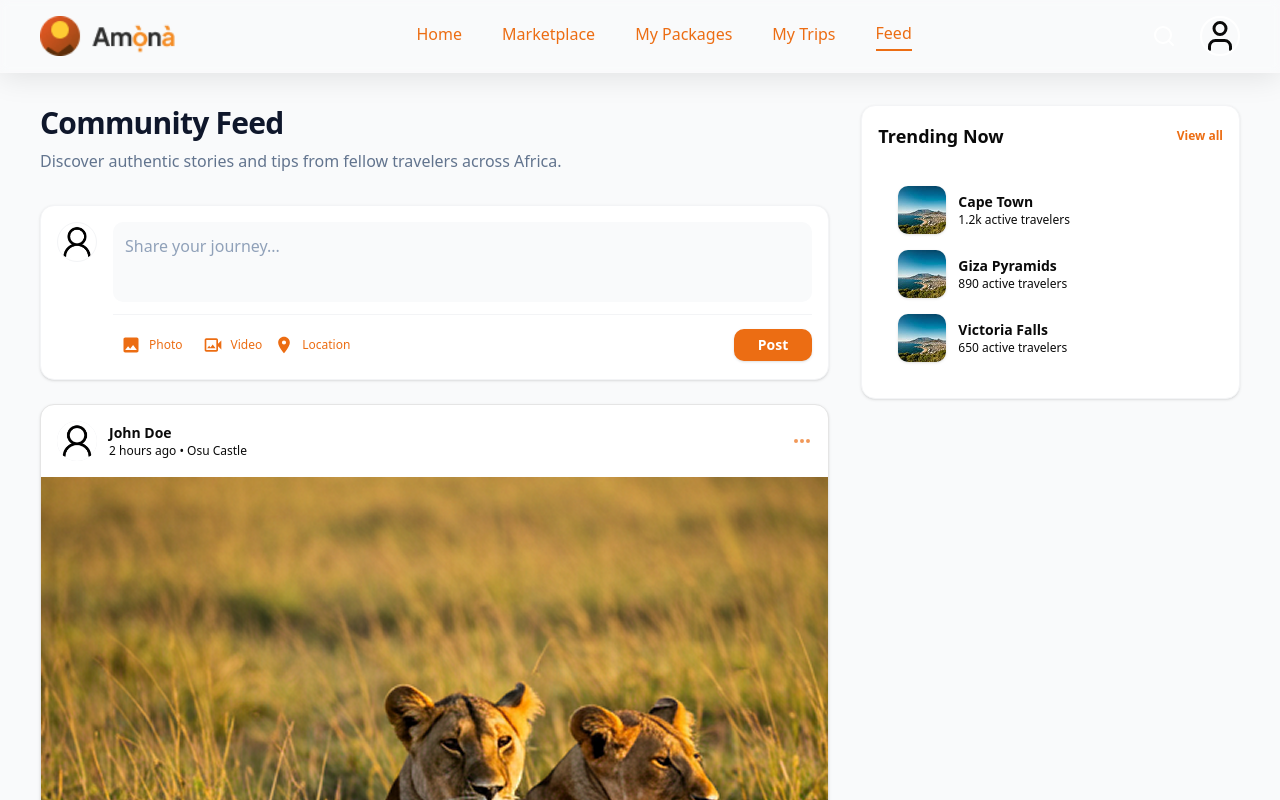
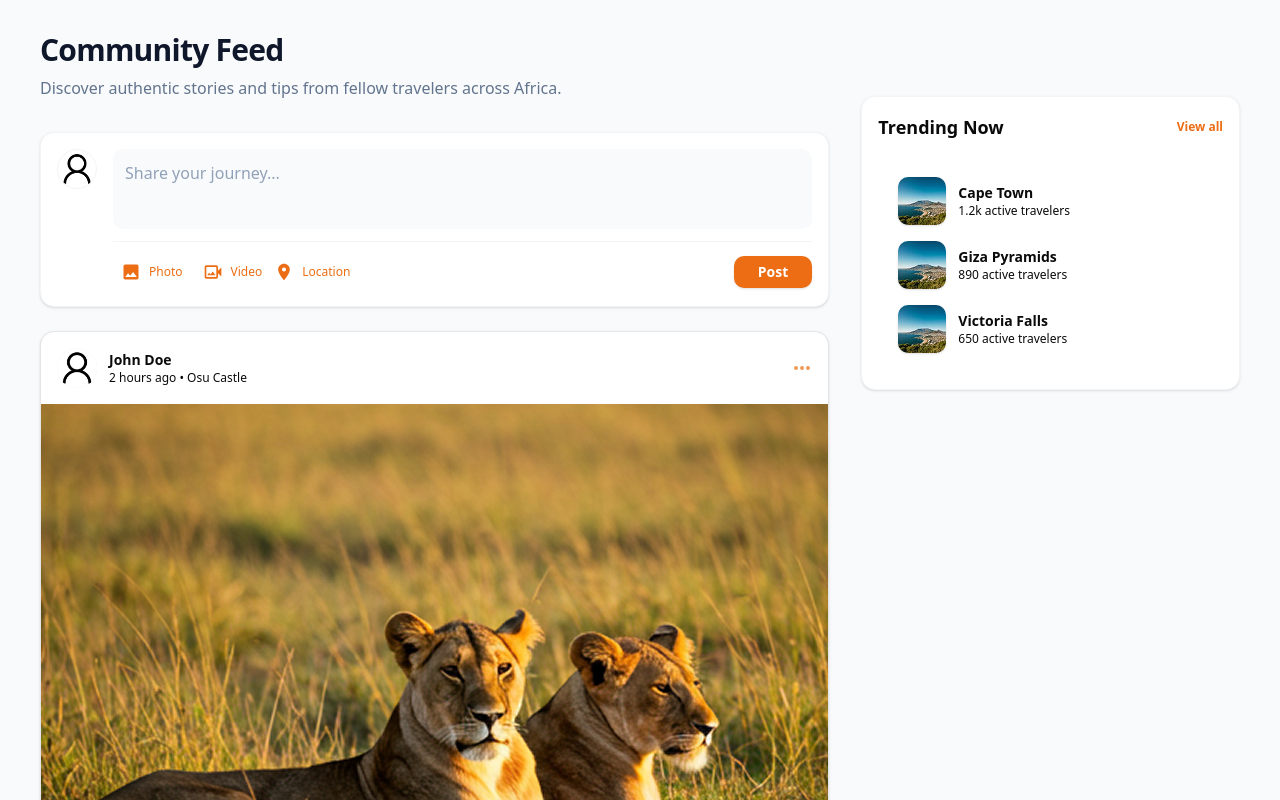
Before and after one commit to Arsema-Zeweldi/A2SV_African_Tourism_Project, a Next.js app in the folder apps/web/: page /feed in a window 1280 px wide. Shown: the top 800 px of the page. Built offline with nearby package versions, Linux system fonts and the light colour scheme.

Commit message:
Remove Navbar component from FeedPage and MyTripsPage; update Navbar with scroll effect and responsive styles; add landing page image.

```diff
--- a/apps/web/src/app/feed/page.tsx
+++ b/apps/web/src/app/feed/page.tsx
@@ -2,7 +2,6 @@ import React from 'react'
 import NewPost from '@/components/feedPage/NewPost'
 import TrendingNow from '@/components/feedPage/TrendingNow'
 import PostCard from '@/components/feedPage/PostCard'
-import Navbar from '@/components/navbar'
 import FooterSimple from '@/components/footerSimple'
 import { getAllPosts } from '@/app/feed/data'
 
@@ -10,7 +9,6 @@ export default async function FeedPage() {
   const posts = await getAllPosts()
   return (
     <div className="min-h-screen flex flex-col bg-gray-50">
-      <Navbar />
       <main className="flex-1 w-full max-w-7xl mx-auto px-4 lg:px-10 py-8 grid grid-cols-1 lg:grid-cols-12 gap-8">
         <div className="lg:col-span-8 flex flex-col gap-6">
           <header className="flex flex-col gap-2 mb-2">
--- a/apps/web/src/components/my-trips/MyTripsPage.tsx
+++ b/apps/web/src/components/my-trips/MyTripsPage.tsx
@@ -9,7 +9,6 @@ import { TripSidebar } from "@/components/my-trips/TripSidebar"
 export function MyTripsPage() {
   return (
     <div className="min-h-screen bg-[#faf8f5] text-slate-900 overflow-x-hidden">
-      <Navbar />
       <div className="mx-auto w-full max-w-[1280px]">
         <div className="flex flex-col lg:flex-row">
           <main className="flex-1 px-4 sm:px-6 lg:px-8 py-10 lg:py-12 lg:pr-12">
--- a/apps/web/src/components/navbar.tsx
+++ b/apps/web/src/components/navbar.tsx
@@ -1,14 +1,38 @@
 "use client";
 
-import React from "react";
+import React, { useEffect, useState } from "react";
 import Link from "next/link";
 import { usePathname } from "next/navigation";
-import { Search, User } from "lucide-react";
-import Image from "next/image";
+import { Search } from "lucide-react";
 
 const Navbar = () => {
   const pathname = usePathname();
   const isLandingPage = pathname === "/landing";
+  const isHomePage = pathname === "/" || pathname === "/home";
+  const isInteriorPage = !isLandingPage && !isHomePage;
+
+  const [isScrolled, setIsScrolled] = useState(false);
+
+  const HOME_TEXT_SWITCH_SCROLL_Y = 400;
+
+  useEffect(() => {
+    if (!isHomePage) return;
+
+    const onScroll = () => {
+      const passed = window.scrollY >= HOME_TEXT_SWITCH_SCROLL_Y;
+      setIsScrolled(passed);
+    };
+
+    onScroll();
+    window.addEventListener("scroll", onScroll, { passive: true });
+    return () => window.removeEventListener("scroll", onScroll);
+  }, [isHomePage]);
+
+  const useDarkText = isInteriorPage || (isHomePage && isScrolled);
+  const textColorClass = useDarkText ? "text-gray-800" : "text-white";
+  const navClassName = isInteriorPage
+    ? "sticky top-0 z-50 w-full border-b border-[#ebe5dc] bg-white/95 px-5 backdrop-blur-sm md:px-10"
+    : "sticky top-0 z-50 w-full border-b border-white/10 bg-white/5 px-5 shadow-[0_4px_30px_rgba(0,0,0,0.1)] backdrop-blur-xs md:px-10";
 
   const navLinks = [
     { name: "Home", href: "/home" },
@@ -18,15 +42,16 @@ const Navbar = () => {
     { name: "Feed", href: "/feed" },
   ];
 
+
   if (isLandingPage) {
     return (
       <nav
         className="sticky top-0 z-50 w-full border-b border-white/10 bg-white/5 px-5 shadow-[0_4px_30px_rgba(0,0,0,0.1)] backdrop-blur-xs md:px-10"
       >
-        <div className="max-w-360 mx-auto flex items-center justify-between h-15 md:h-18">
+        <div className="max-w-[1440px] mx-auto flex items-center justify-between h-[60px] md:h-[72px]">
           {/* Logo */}
           <Link href="/" className="flex items-center">
-            <Image
+            <img
               src="/images/logo&name.png"
               alt="Amọnà"
               className="h-8 md:h-10 w-auto object-contain"
@@ -54,15 +79,11 @@ const Navbar = () => {
   }
 
   return (
-    <nav
-      className="sticky top-0 z-50 w-full border-b border-white/10 bg-white/5 px-5 shadow-[0_4px_30px_rgba(0,0,0,0.1)] backdrop-blur-xs md:px-10"
-    >
-      <div className="max-w-360 mx-auto flex items-center justify-between h-15 md:h-18">
+    <nav className={navClassName}>
+      <div className="max-w-[1440px] mx-auto flex items-center justify-between h-[60px] md:h-[72px]">
         {/* Logo */}
         <Link href="/" className="flex items-center">
-          <Image
-            width={500}
-            height={500}
+          <img
             src="/images/logo&name.png"
             alt="Amọnà"
             className="h-8 md:h-10 w-auto object-contain"
@@ -78,9 +99,9 @@ const Navbar = () => {
               <Link
                 key={link.name}
                 href={link.href}
-                className={`text-sm md:text-base pb-1 font-medium text-[#ec6d13]  transition-colors ${isActive
-                  ? "border-b-2 border-[#ec6d13] "
-                  : ""
+                className={`text-sm md:text-base font-medium transition-colors ${isActive
+                  ? "text-[#ec6d13] border-b-2 border-[#ec6d13] pb-1"
+                  : `${textColorClass} hover:text-[#ec6d13] pb-1`
                   }`}
               >
                 {link.name}
@@ -91,15 +112,24 @@ const Navbar = () => {
 
         {/* Actions */}
         <div className="flex items-center gap-4 md:gap-6">
-          <button className="text-white hover:text-[#ec6d13] transition-colors">
+          <button className={`${textColorClass} hover:text-[#ec6d13] transition-colors`}>
             <Search className="h-5 w-5 md:h-6 md:w-6" />
           </button>
 
-          <div className="h-8 w-8 md:h-10 md:w-10 rounded-full overflow-hidden border-2 border-white cursor-pointer">
-            <Link href="/profile">
-              <User className="h-full w-full object-cover" />
-            </Link>
-          </div>
+          <Link
+            href="/profile"
+            aria-label="Go to profile page"
+            className={`block h-8 w-8 md:h-10 md:w-10 rounded-full overflow-hidden cursor-pointer ${isInteriorPage ? "border border-[#f0d8c6]" : "border-2 border-white"}`}
+          >
+            <img
+              src="/homepage/community-feed.png"
+              alt="User"
+              className="h-full w-full object-cover"
+              onError={(e) => {
+                e.currentTarget.src = "https://github.com/shadcn.png";
+              }}
+            />
+          </Link>
         </div>
       </div>
     </nav>
```
Also changed, not shown: 1 other file (tests, documents, lock files or other folders).
